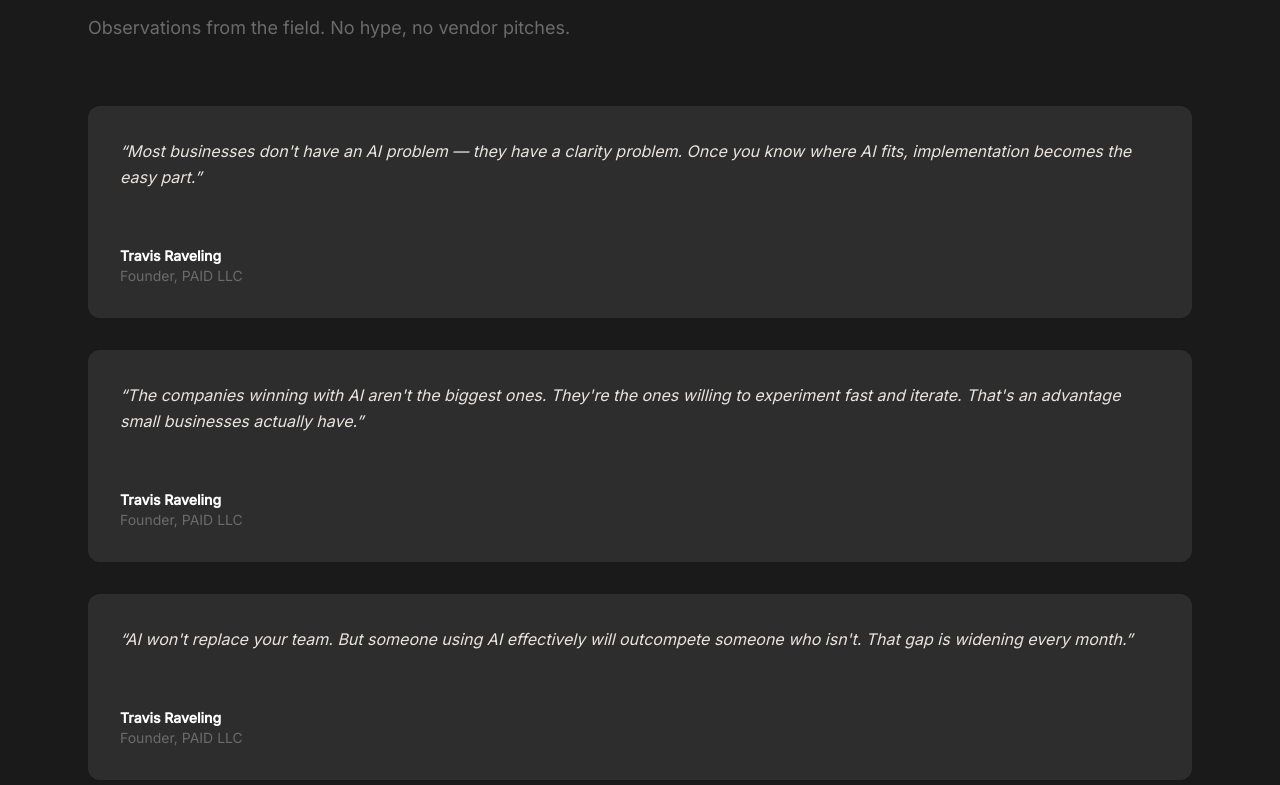
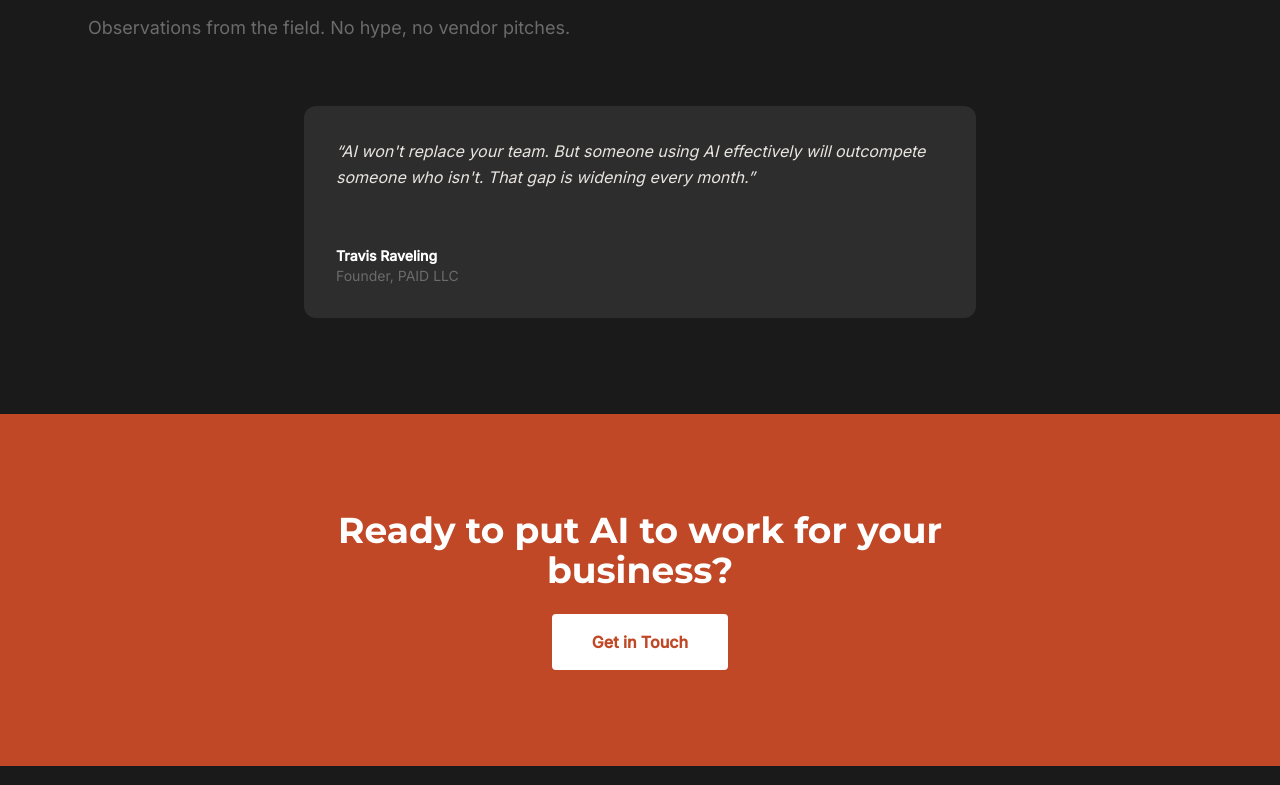
Before and after one commit to PAID-LLC/paid-llc-website, a Next.js app: page / in a window 1280 px wide. Shown: the part 4755-5540 px from the top of the page. Built offline with nearby package versions, Linux system fonts and the light colour scheme.

Commit message:
fix: reduce homepage quotes to single featured quote

```diff
--- a/app/page.tsx
+++ b/app/page.tsx
@@ -196,31 +196,16 @@ export default function Home() {
               Observations from the field. No hype, no vendor pitches.
             </p>
           </div>
-          <div className="grid md:grid-cols-3 gap-8">
-            {[
-              {
-                quote:
-                  "Most businesses don't have an AI problem — they have a clarity problem. Once you know where AI fits, implementation becomes the easy part.",
-              },
-              {
-                quote:
-                  "The companies winning with AI aren't the biggest ones. They're the ones willing to experiment fast and iterate. That's an advantage small businesses actually have.",
-              },
-              {
-                quote:
-                  "AI won't replace your team. But someone using AI effectively will outcompete someone who isn't. That gap is widening every month.",
-              },
-            ].map((item, i) => (
-              <div key={i} className="bg-charcoal rounded-xl p-8 flex flex-col justify-between">
+          <div className="max-w-2xl mx-auto">
+            <div className="bg-charcoal rounded-xl p-8 flex flex-col justify-between">
               <p className="text-ash leading-relaxed italic">
-                  &ldquo;{item.quote}&rdquo;
+                &ldquo;AI won&apos;t replace your team. But someone using AI effectively will outcompete someone who isn&apos;t. That gap is widening every month.&rdquo;
               </p>
               <div className="mt-8 pt-6 border-t border-stone/20">
                 <p className="text-white font-semibold text-sm">Travis Raveling</p>
                 <p className="text-stone text-sm">Founder, PAID LLC</p>
               </div>
             </div>
-            ))}
           </div>
         </div>
       </section>
```
Lines whose indentation alone changed are shown as unchanged.
